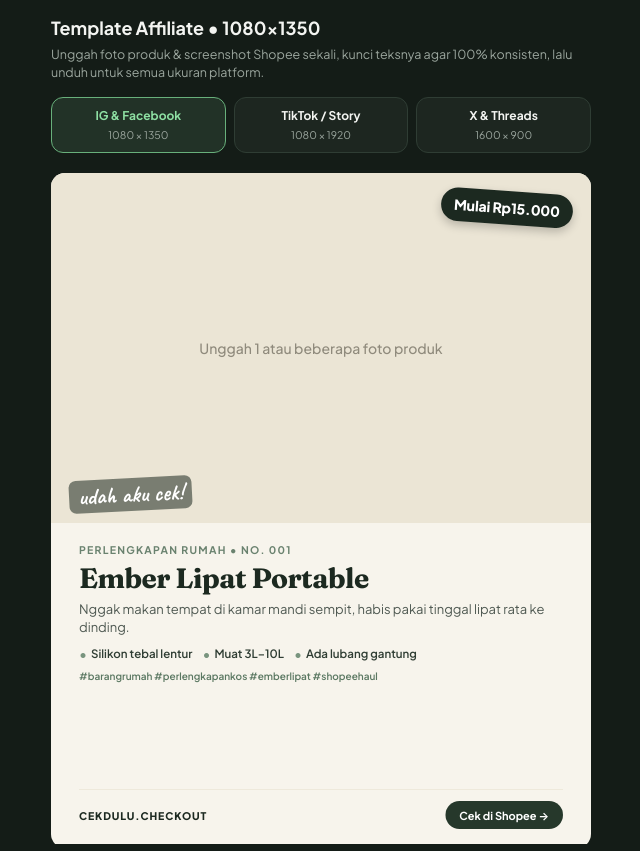
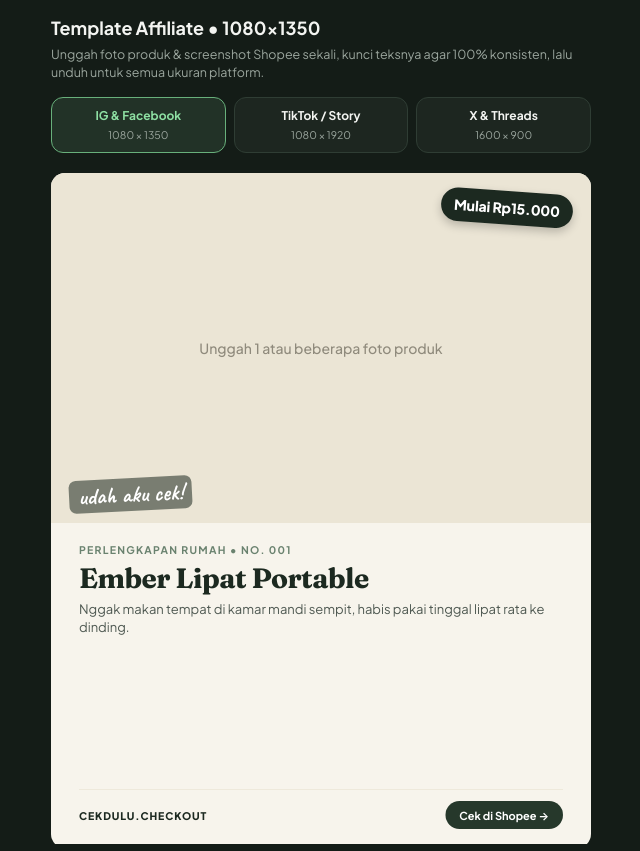
Before and after one commit to cekdulucheckout/cekdulu-studio, a plain HTML site: page index.html in a window 1280 px wide. Shown: the top 851 px of the page, without its empty margins (319-959 px from the left). Drawn offline with nearby package versions, Linux system fonts and the light colour scheme.

Commit message:
Update index.html

```diff
--- a/index.html
+++ b/index.html
@@ -1013,8 +1013,6 @@
               <div class="ed-category">${escapeHtml(category)} • ${escapeHtml(num)}</div>
               <div class="ed-title">${escapeHtml(title)}</div>
               <div class="ed-desc">${escapeHtml(desc)}</div>
-              ${bulletsHtml ? `<div class="ed-bullets">${bulletsHtml}</div>` : ""}
-              ${tagsHtml}
             </div>
             <div class="ed-footer">
               <span class="ed-brand">${escapeHtml(brand)}</span>
```
